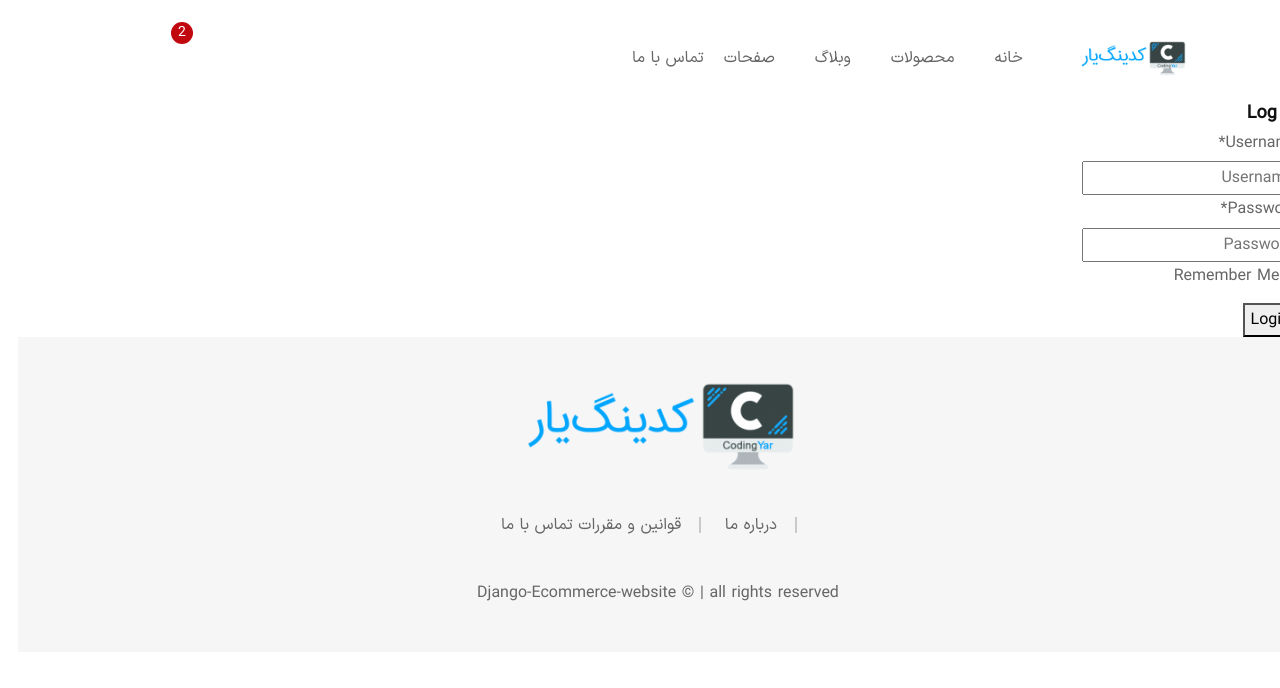
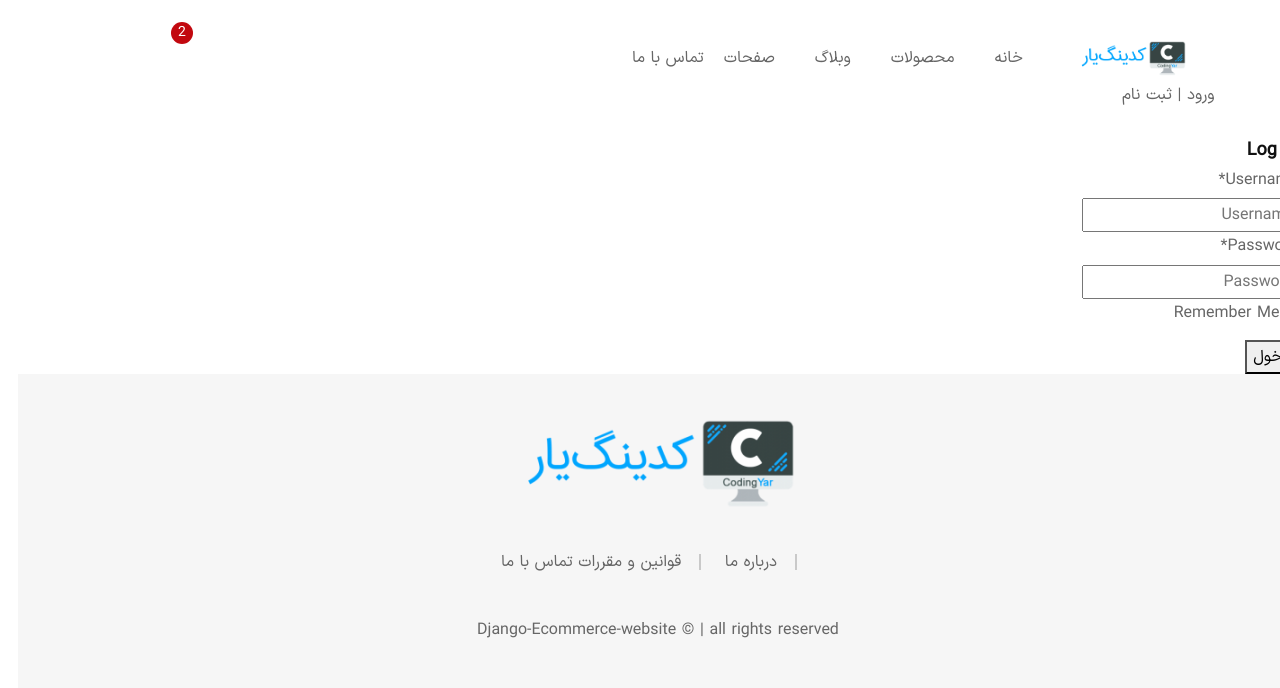
Before and after one commit to shahdin-sh/Django_Ecommerce_Website, a Django app: page /accounts/login/ in a window 1280 px wide. Shown: the top 688 px of the page. Run offline with Django 4.2, Linux system fonts and the light colour scheme; some libraries are stand-ins or nearby versions; some web fonts are replaced.

Commit message:
add welcome massage in _base.html

```diff
--- a/templates/_base.html
+++ b/templates/_base.html
@@ -157,6 +157,13 @@
                             </ul>
                         </div>
                     </div>
+                     <div class="mt-3 mr-4">
+                         {% if user.is_authenticated %}
+                            <span>خوش امدید {{ user.username }} | <a href="{% url 'account_logout' %}">خروج</a> </span>
+                         {% else %}
+                             <span><a href="{% url 'account_login' %}">ورود</a> | <a href="{% url 'signup' %}">ثبت نام</a></span>
+                         {% endif %}
+                    </div>
                     <div class="row">
                         <div class="col-12">
                             <div class="mobile-menu"></div>
--- a/templates/account/login.html
+++ b/templates/account/login.html
@@ -7,8 +7,9 @@
 
 {% block content %}
     <h2>Log In</h2>
-    <form>
+    <form method="post">
+        {% csrf_token %}
         {{ form| crispy }}
-         <button class="mt-3" type="submit" onclick="this.disabled=true;this.form.submit();">Login</button>
+         <button class="mt-3" type="submit" onclick="this.disabled=true;this.form.submit();">دخول</button>
     </form>
 {% endblock content %}
```
